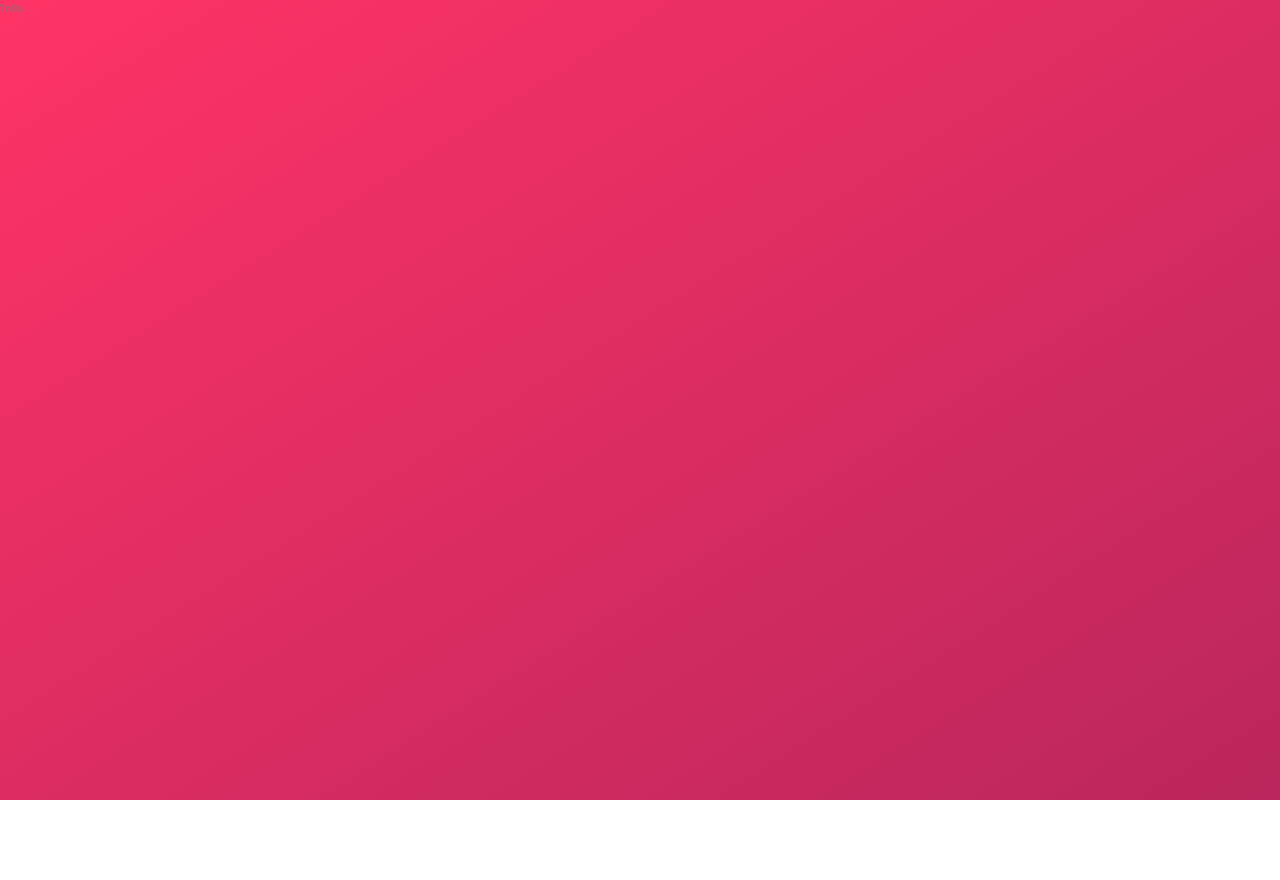
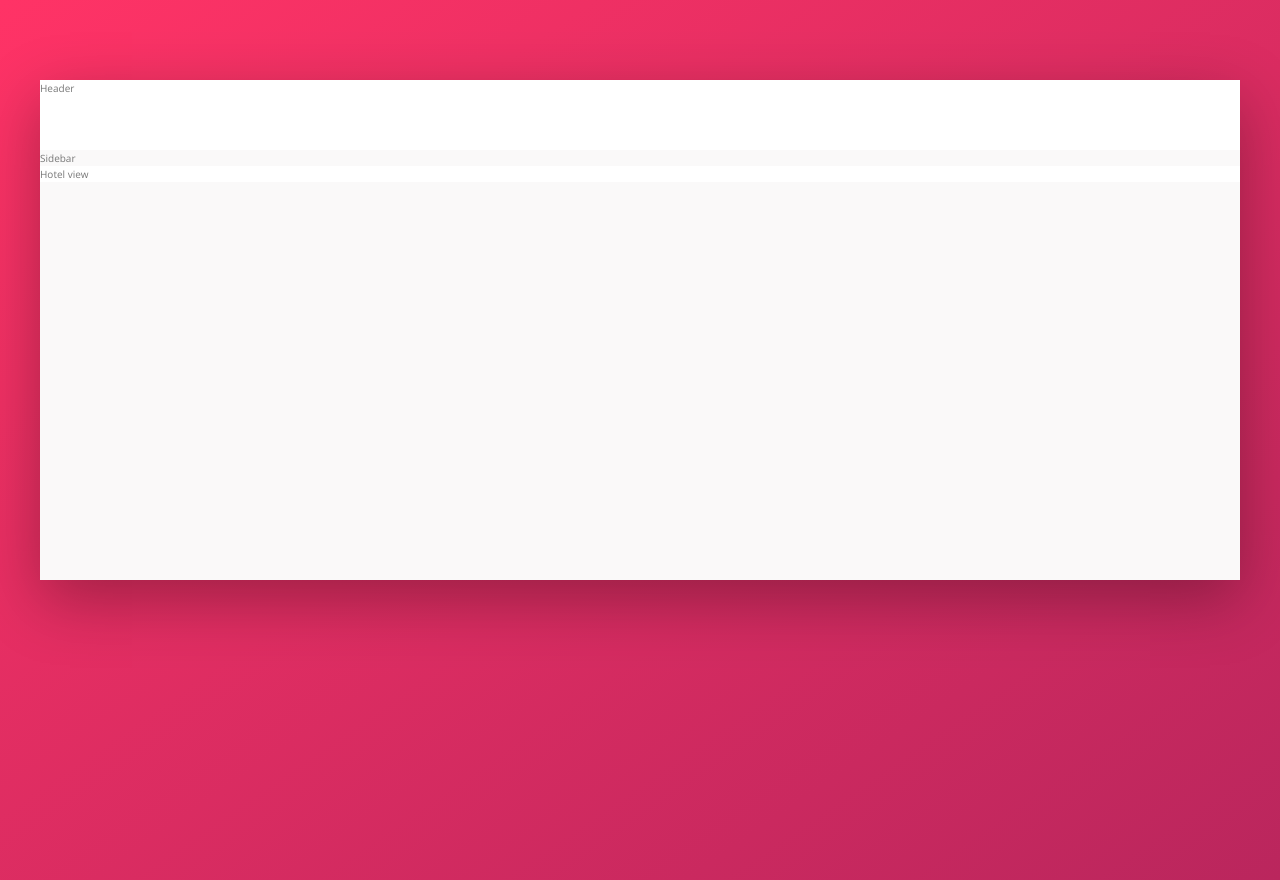
Before and after one commit to roshan-gh/trillo, a website: page index.html in a window 1280 px wide. Before the commit the page ends 800 px from the top, so only its background shows below. Drawn offline with nearby package versions, Linux system fonts and the light colour scheme.

Commit message:
layout started

```diff
--- a/index.html
+++ b/index.html
@@ -13,7 +13,19 @@
 </head>
 
 <body>
-    Trillo
+    <div class="container">
+        <header class="header">
+            Header
+        </header>
+        <div class="content">
+            <nav class="siderbar">
+                Sidebar
+            </nav>
+            <main class="hotel-view">
+                Hotel view
+            </main>
+        </div>
+    </div>
 </body>
 
 </html>
--- a/sass/abstracts/_variables.scss
+++ b/sass/abstracts/_variables.scss
@@ -1,30 +1,12 @@
-/*
-COLORS
-
-Primary: #eb2f64
-Primary light: #FF3366
-Primary dark: #BA265D
-
-Grey light 1: #faf9f9
-Grey light 2: #f4f2f2
-Grey light 3: #f0eeee
-Grey light 4: #ccc
-
-Grey dark 1: #333
-Grey dark 2: #777
-Grey dark 3: #999
-
-*/
-
-//root pseudo class like html selector but with higher specifity
-:root {
-    --color-primary: #eb2f64;
-    --color-primary-light: #ff3366;
-    --color-primary-dark: #ba265d;
-    --color-grey-light-1: #faf9f9;
-    --color-grey-light-2: #f4f2f2;
-    --color-grey-light-3: #f0eeee;
-    --color-grey-light-4: #ccc;
-    --color-grey-dark-1: #333;
-    --color-grey-dark-2: #777;
-}
+$--color-black: #000;
+$--color-white: #fff;
+$--color-primary: #eb2f64;
+$--color-primary-light: #ff3366;
+$--color-primary-dark: #ba265d;
+$--color-grey-light-1: #faf9f9;
+$--color-grey-light-2: #f4f2f2;
+$--color-grey-light-3: #f0eeee;
+$--color-grey-light-4: #ccc;
+$--color-grey-dark-1: #333;
+$--color-grey-dark-2: #777;
+$--shadow-dark: 0 2rem 6rem rgba($--color-black, 0.3);
--- a/sass/base/_base.scss
+++ b/sass/base/_base.scss
@@ -18,9 +18,9 @@
     font-family: "Open Sans", sans-serif;
     font-weight: 400;
     line-height: 1.6;
-    background-image: linear-gradient(to right bottom, var(--color-primary-light), var(--color-primary-dark));
+    background-image: linear-gradient(to right bottom, $--color-primary-light, $--color-primary-dark);
     background-repeat: no-repeat;
     background-size: cover;
-    color: var(--color-grey-dark-2);
+    color: $--color-grey-dark-2;
     min-height: 100vh;
 }
--- /dev/null
+++ b/sass/layouts/_layout.scss
@@ -0,0 +1,23 @@
+.container {
+    max-width: 120rem;
+    margin: 8rem auto; //centered the container
+    background-color: $--color-grey-light-1;
+    box-shadow: $--shadow-dark;
+    min-height: 50rem;
+}
+
+.header {
+    height: 7rem;
+    background-color: $--color-white;
+    border-bottom: $--color-grey-light-2;
+}
+
+.content {}
+
+.sidebar {
+    background-color: $--color-grey-dark-1;
+}
+
+.hotel-view {
+    background-color: $--color-white;
+}
--- a/sass/main.scss
+++ b/sass/main.scss
@@ -1,2 +1,3 @@
 @import "abstracts/variables";
 @import "base/base";
+@import "layouts/layout";
```
Also changed, not shown: css/style.css.
